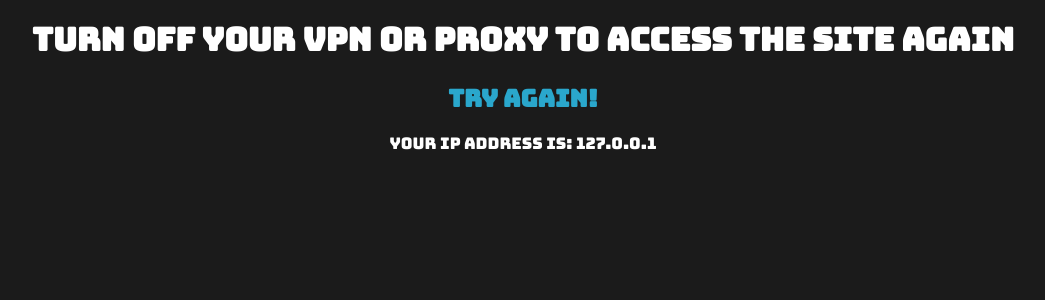
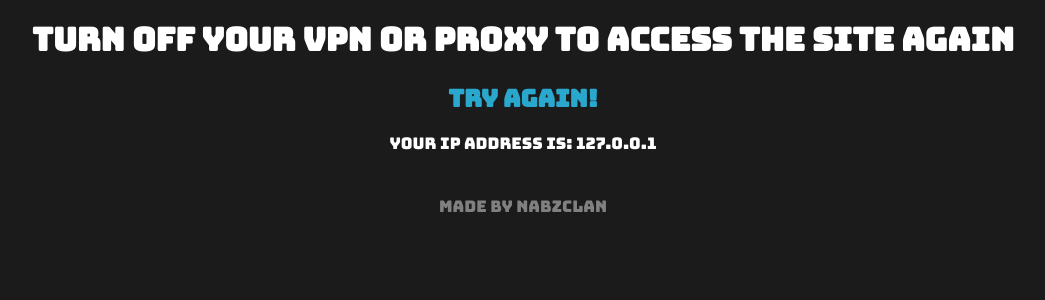
Before and after one commit to nabzclan-reborn/proxy-and-VPN-checker-for-websites, a PHP site: page /found.php in a window 1280 px wide. Shown: the part 351-651 px from the top of the page, without its empty margins (117-1162 px from the left). Run offline with PHP 8.4, Linux system fonts and the light colour scheme; data that the repository does not hold is empty.

Commit message:
Update found.php

```diff
--- a/found.php
+++ b/found.php
@@ -62,7 +62,12 @@ echo "Your IP address is: " . $ip_address; // this will display the users IP
 
 ?>
 
-
+<br>
+<br>
+<br>
+<center>
+    <a style="color:grey;" href="https://nabzclan.vip" target="_blank">Made by NabzClan  </a>
+</center>
 
 
   </body>
```
